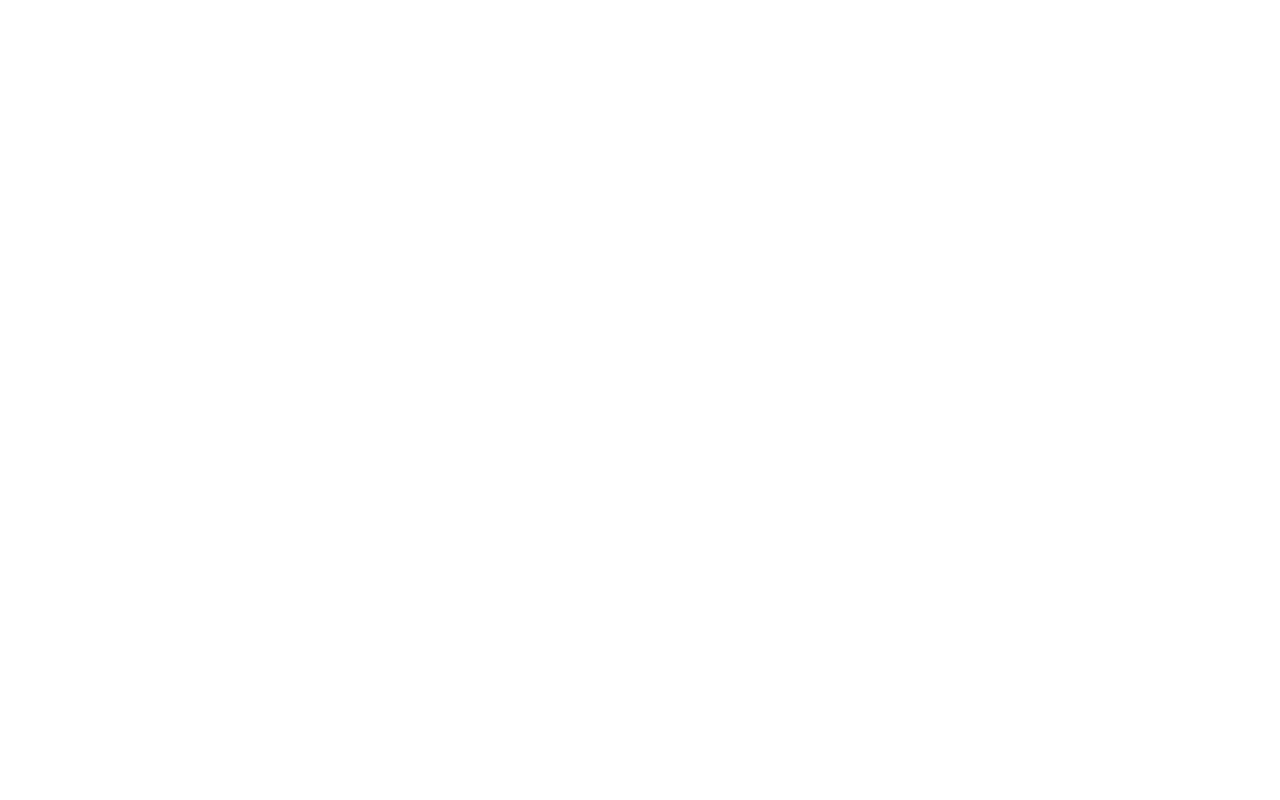
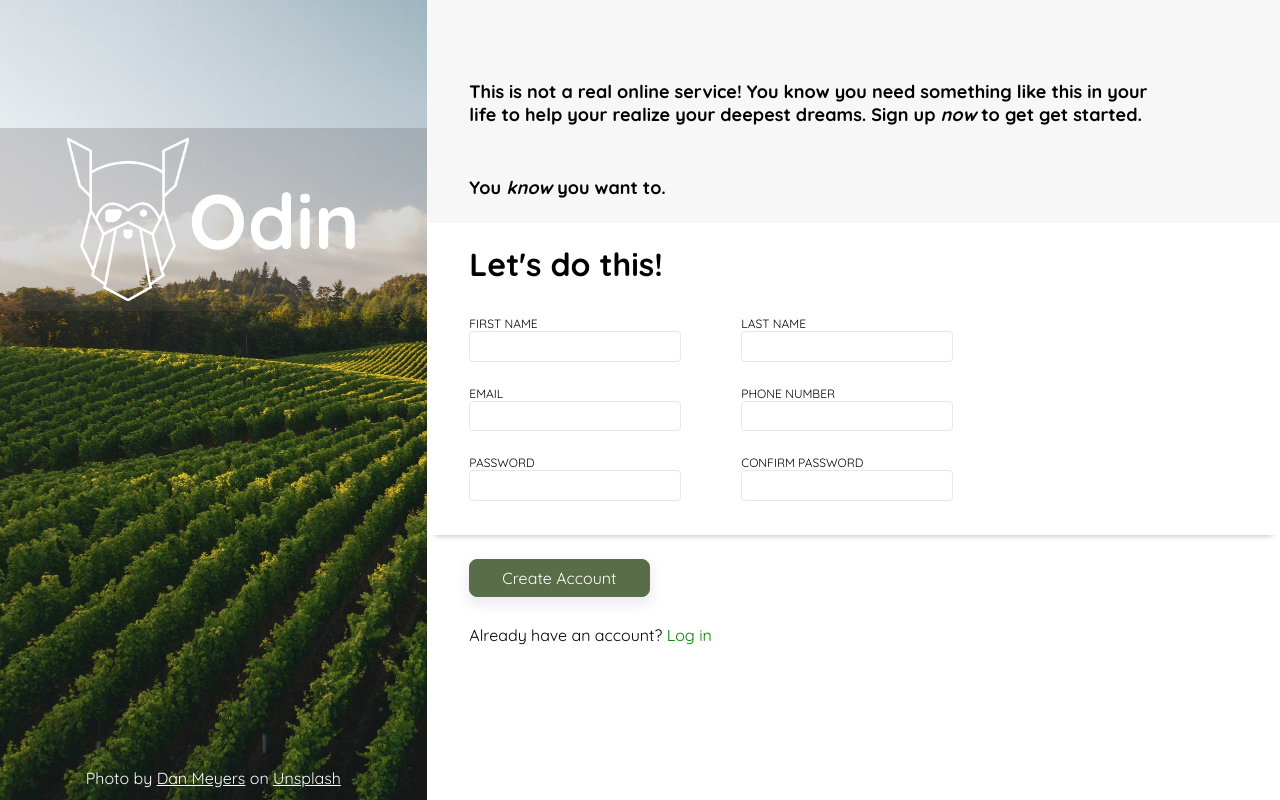
Before and after one commit to RidgeFoo/odin-sign-up-form, a plain HTML site: page index.html in a window 1280 px wide. Drawn offline with Linux system fonts and the light colour scheme.

Commit message:
Adds styling, images, JS to complete project

```diff
--- a/index.html
+++ b/index.html
@@ -1,10 +1,105 @@
 <!DOCTYPE html>
 <html lang="en">
-<head>
-  <meta charset="UTF-8">
-  <title>Sign Up</title>
-</head>
-<body>
+  <head>
+    <meta charset="UTF-8" />
+    <title>Sign Up</title>
+    <link rel="preconnect" href="https://fonts.googleapis.com" />
+    <link rel="preconnect" href="https://fonts.gstatic.com" crossorigin />
+    <link
+      href="https://fonts.googleapis.com/css2?family=Quicksand:wght@300;400;700&display=swap"
+      rel="stylesheet"
+    />
+    <link rel="stylesheet" href="./style.css" />
+    <script src="./signUp.js" defer></script>
+  </head>
 
-</body>
+  <body>
+    <div class="sidebar">
+      <div class="logo-box">
+        <img src="./images/odin-lined.png" alt="odin logo" id="logo" />Odin
+      </div>
+      <div id="attribution">
+        Photo by <a href="https://unsplash.com/@dmey503">Dan Meyers</a> on
+        <a href="https://unsplash.com/photos/0AgtPoAARtE"> Unsplash</a>
+      </div>
+    </div>
+    <div id="main">
+      <div id="call-out">
+        <p>
+          This is not a real online service! You know you need something like
+          this in your life to help your realize your deepest dreams. Sign up
+          <em>now</em> to get get started.
+        </p>
+        <p>You <em>know</em> you want to.</p>
+      </div>
+      <h1>Let's do this!</h1>
+      <form action="#" method="post" name="sign-up" id="sign-up">
+        <div>
+          <label for="firstName">First Name</label>
+          <input
+            type="text"
+            name="firstName"
+            id="firstName"
+            required
+            inputmode="latin-name"
+          />
+        </div>
+        <div>
+          <label for="lastName">Last name</label>
+          <input
+            type="text"
+            name="lastName"
+            id="lastName"
+            required
+            inputmode="latin-name"
+          />
+        </div>
+        <div>
+          <label for="mail">Email</label>
+          <input
+            type="email"
+            name="mail"
+            id="mail"
+            required
+            inputmode="email"
+          />
+        </div>
+        <div>
+          <label for="telephoneNumber">Phone Number</label>
+          <input
+            type="tel"
+            name="telephoneNumber"
+            id="telephoneNumber"
+            pattern="^\s*\(?(020[7,8]{1}\)?[ ]?[1-9]{1}[0-9{2}[ ]?[0-9]{4})|(0[1-8]{1}[0-9]{3}\)?[ ]?[1-9]{1}[0-9]{2}[ ]?[0-9]{3})\s*$"
+            inputmode="tel"
+          />
+        </div>
+        <div>
+          <label for="pass">Password</label>
+          <input
+            type="password"
+            name="pass"
+            id="pass"
+            required
+            pattern="(?=^.{8,}$)((?=.*\d)|(?=.*\W+))(?![.\n])(?=.*[A-Z])(?=.*[a-z]).*$"
+          />
+          <div id="passwordMismatch"></div>
+        </div>
+        <div>
+          <label for="confirmPass">Confirm Password</label>
+          <input
+            type="password"
+            name="confirmPass"
+            id="confirmPass"
+            required
+            pattern="(?=^.{8,}$)((?=.*\d)|(?=.*\W+))(?![.\n])(?=.*[A-Z])(?=.*[a-z]).*$"
+          />
+        </div>
+      </form>
+      <div id="footer">
+        <button type="submit" form="sign-up">Create Account</button>
+        <p>Already have an account? <a href="#">Log in</a></p>
+      </div>
+    </div>
+  </body>
 </html>
--- /dev/null
+++ b/signUp.js
@@ -0,0 +1,19 @@
+const password = document.getElementById("pass");
+const confirmPassword = document.getElementById("confirmPass");
+
+function checkPasswordMatch() {
+  const passwordMismatchDiv = document.getElementById("passwordMismatch");
+
+  if (password.value != confirmPassword.value) {
+    password.classList.add("error");
+    confirmPassword.classList.add("error");
+    passwordMismatchDiv.textContent = "* Passwords do not match!";
+  } else {
+    password.classList.remove("error");
+    confirmPassword.classList.remove("error");
+    passwordMismatchDiv.textContent="";
+  }
+}
+
+password.addEventListener("change", checkPasswordMatch);
+confirmPassword.addEventListener("change", checkPasswordMatch);
--- a/style.css
+++ b/style.css
@@ -0,0 +1,159 @@
+:root {
+  --font-family: "Quicksand", sans-serif;
+  --button-color: #596d48;
+  --padding-left: 5%;
+  --padding-right: 15%;
+  box-sizing: border-box;
+}
+
+body {
+  font-family: var(--font-family);
+  display: flex;
+  height: 100vh;
+  width: 100vw;
+  margin: 0;
+}
+
+.sidebar {
+  background: url(./images/vineyard.jpeg);
+  background-repeat: no-repeat;
+  background-size: cover;
+  width: 30%;
+  color: white;
+  flex: 1;
+  display: flex;
+  flex-direction: column;
+  align-items: center;
+}
+
+#main {
+  flex: 2;
+}
+
+a {
+  text-decoration: underline;
+  color: white;
+}
+
+.logo-box {
+  background-color: rgba(85, 83, 83, 0.237);
+  font-size: 6vw;
+  font-weight: 700;
+  margin-top: 30%;
+  top: 15%;
+  padding: 10px;
+  display: flex;
+  justify-content: center;
+  align-items: center;
+}
+
+#logo {
+  width: 30%;
+}
+
+#attribution {
+  margin-top: auto;
+  margin-bottom: 12px;
+}
+
+form label {
+  text-transform: uppercase;
+}
+
+button {
+  background-color: var(--button-color);
+  font-size: 16px;
+  border-radius: 8px;
+  border: 1px solid var(--button-color);
+  font-family: var(--font-family);
+  padding: 8px 32px;
+  margin-bottom: 12px;
+  margin-top: 24px;
+  margin-left: var(--padding-left);
+  box-shadow: 0px 6px 12px 3px #eeedf2;
+  color: white;
+}
+
+button:hover {
+  box-shadow: 0 0 6px var(--button-color);
+}
+
+#call-out {
+  display: flex;
+  flex-direction: column;
+  font-weight: 700;
+  background-color: #f7f7f7;
+}
+
+#footer > p {
+  padding-left: var(--padding-left);
+  padding-right: var(--padding-right);
+}
+
+#footer a {
+  color: green;
+  text-decoration: none;
+}
+
+#call-out p {
+  padding: 0 var(--padding-right) 0 var(--padding-left);
+  font-size: 18px;
+}
+
+#call-out p:first-child {
+  margin-bottom: 32px;
+  margin-top: 10vh;
+}
+
+#call-out p:last-child {
+  margin-bottom: 24px;
+}
+
+h1 {
+  padding-left: var(--padding-left);
+}
+
+#sign-up {
+  padding: 10px var(--padding-right) 32px var(--padding-left);
+  display: flex;
+  flex-flow: row wrap;
+  gap: 24px 60px;
+  box-shadow: 0 8px 6px -8px rgb(170, 169, 169);
+}
+
+label {
+  display: block;
+  font-size: 12px;
+  font-weight: 400;
+}
+
+input {
+  width: 200px;
+  height: 2em;
+  border: 1px solid #e5e7eb;
+  border-radius: 4px;
+  padding-left: 8px;
+}
+
+input:focus-visible {
+  outline: solid rgb(161, 191, 225);
+}
+
+input:focus:invalid,
+.error {
+  outline: solid red;
+  background: url("https://assets.digitalocean.com/labs/icons/exclamation-triangle-fill.svg")
+    no-repeat 95% 50%;
+}
+
+input:focus:valid {
+  outline: solid var(--button-color);
+  background: url("https://assets.digitalocean.com/labs/icons/hand-thumbs-up.svg")
+    no-repeat 95% 50%;
+}
+
+#passwordMismatch {
+  padding-top: 2px;
+  font-size: 8px;
+  color: red;
+}
```
Also changed, not shown: images/odin-lined.png (added), images/vineyard.jpeg (added).
